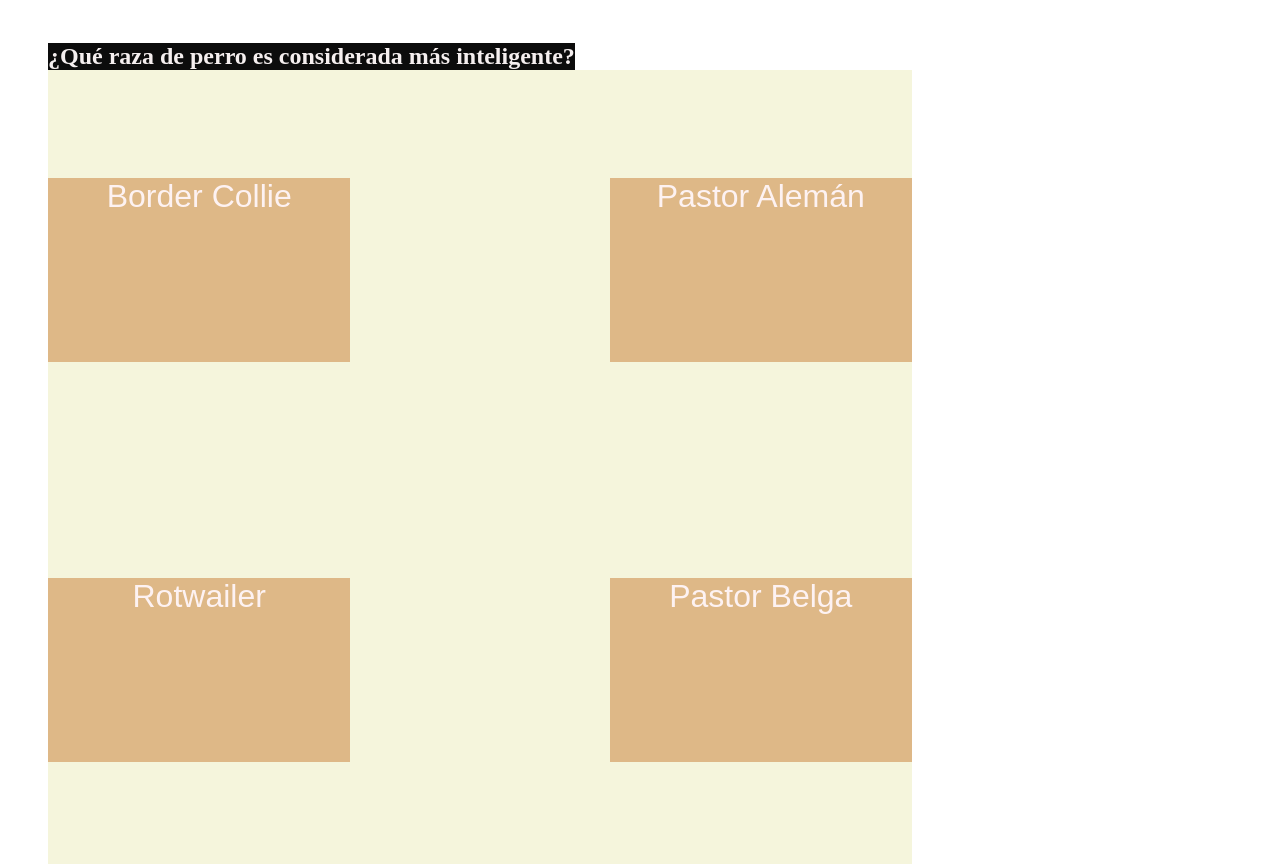
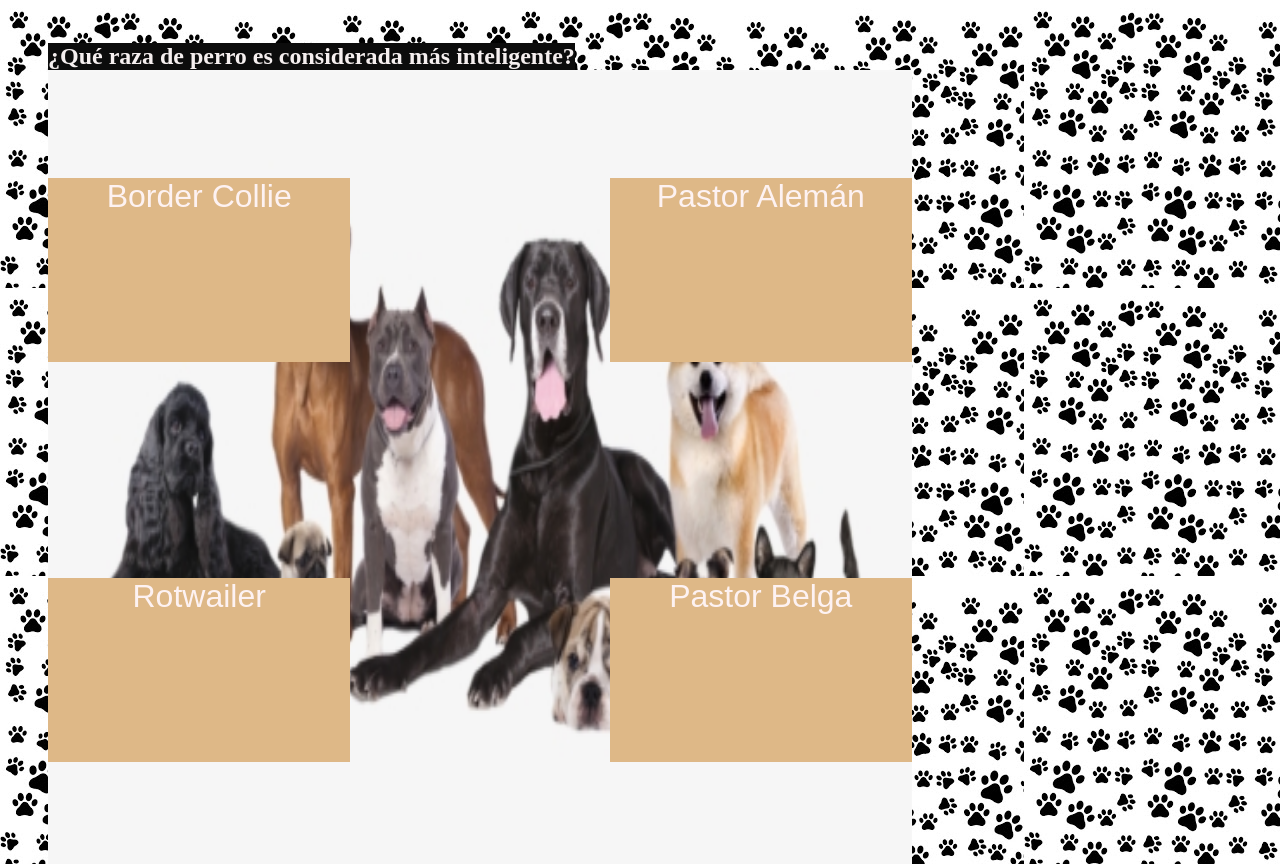
Before and after one commit to celiadaw/TriviaQuizPractica, a plain HTML site: page quiz.html in a window 1280 px wide. Shown: the top 864 px of the page. Drawn offline with Linux system fonts and the light colour scheme.

Commit message:
cambios en img

```diff
--- a/style.css
+++ b/style.css
@@ -41,7 +41,7 @@ div{
   display: flex;
   align-items: center;
     flex-direction: column;
-     background-image: url(asset/img/paws.jpg);
+     background-image: url(img/paws.jpg);
 
 
 }
@@ -111,7 +111,7 @@ h2 {
         display: flex;
 
 
-       background-image: url("asset/img/dogInteligent.jpg");
+       background-image: url(img/dogInteligent.jpg);
        background-repeat: round;
 
 
@@ -229,7 +229,7 @@ h2 {
       font-size: 5em;
     }
     .cajaPreguntas{
-       background-image: url(asset/img/borderCollie.jpg);
+       background-image: url(img/dogs.png);
        background-color: beige;
        background-size: cover;
        height: 800px;
```
Also changed, not shown: img/3467_1LHASAAPSO.jpg (added), img/dogInteligent.jpg (added), img/dogs.png (added), img/dogs2.png (added), img/lhapsaapso.jpg (added), img/paws.jpg (added).
